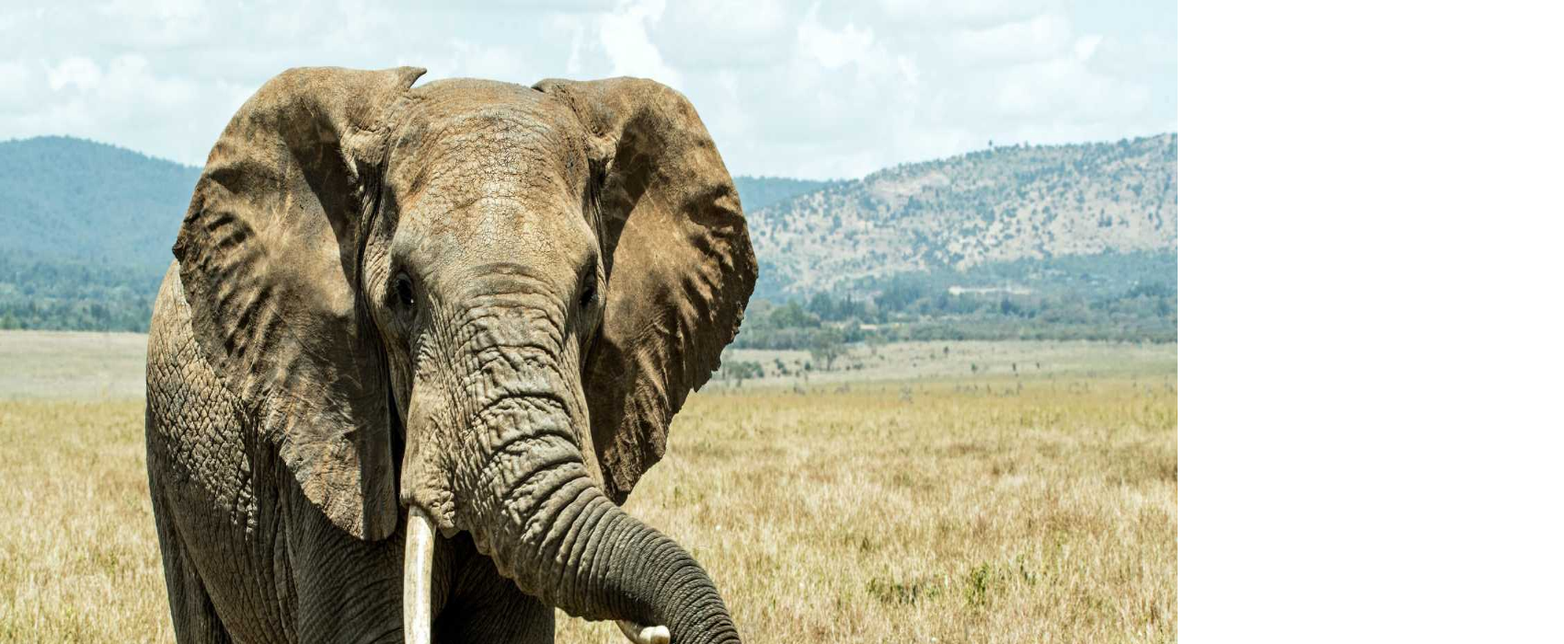
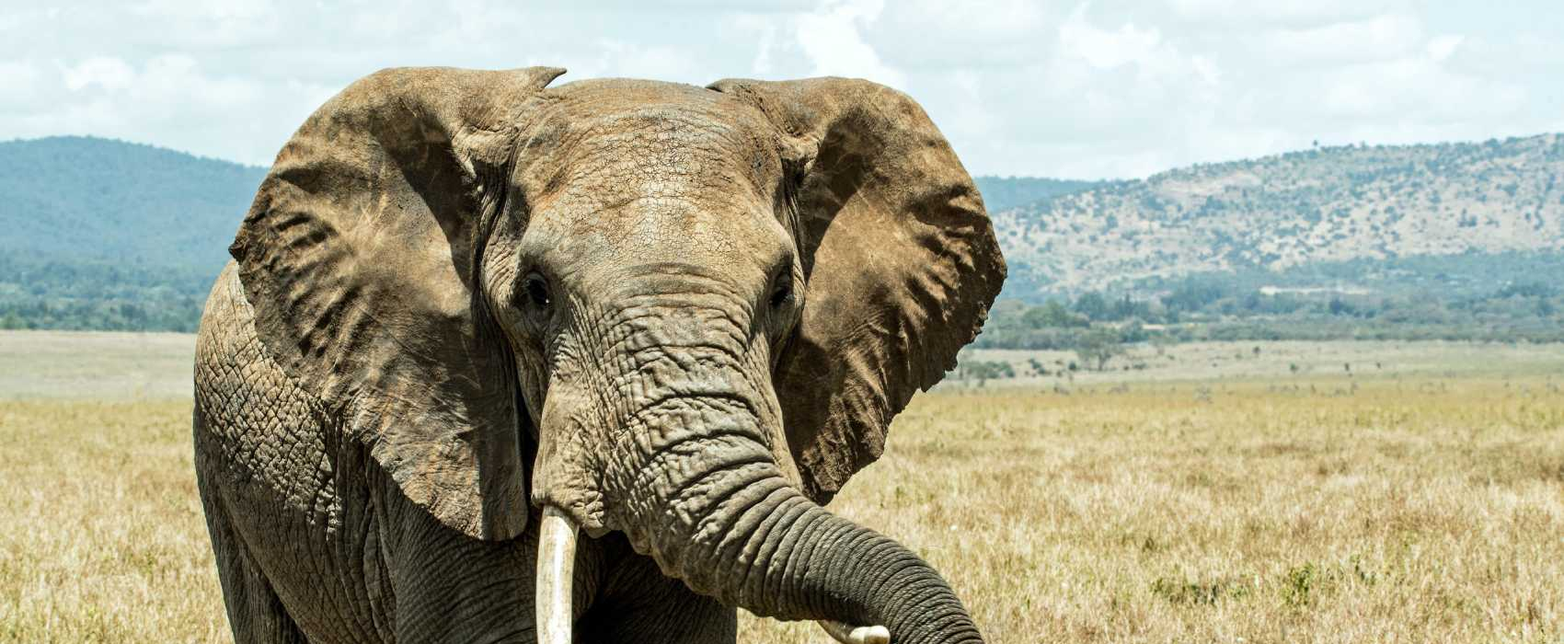
Before and after one commit to redakzr/Site-tp1, a plain HTML site: page index.html in a window 1280 px wide. Shown: the top 700 px of the page at 92% size, 1700 px wide, since content can reach past the window. Drawn offline with Linux system fonts and the light colour scheme.

Commit message:
Update index.html

```diff
--- a/index.html
+++ b/index.html
@@ -16,7 +16,7 @@
 <body>
 
 <div class="w3-display-container" style="margin-bottom:50px">
-  <img src="img/main_HOME-min.jpg" alt="éléphant" wight="1700px" height="1123px" style="width:100%">
+  <img src="img/main_HOME-min.jpg" alt="éléphant" wight="1700px" height="1123px">
   <div class="w3-display-bottomleft w3-container w3-amber w3-hover-orange w3-hide-small"
    style="bottom:10%;opacity:0.7;width:70%">
   <h2><b>Travel Agency (Demo Website)</b></h2>
```
